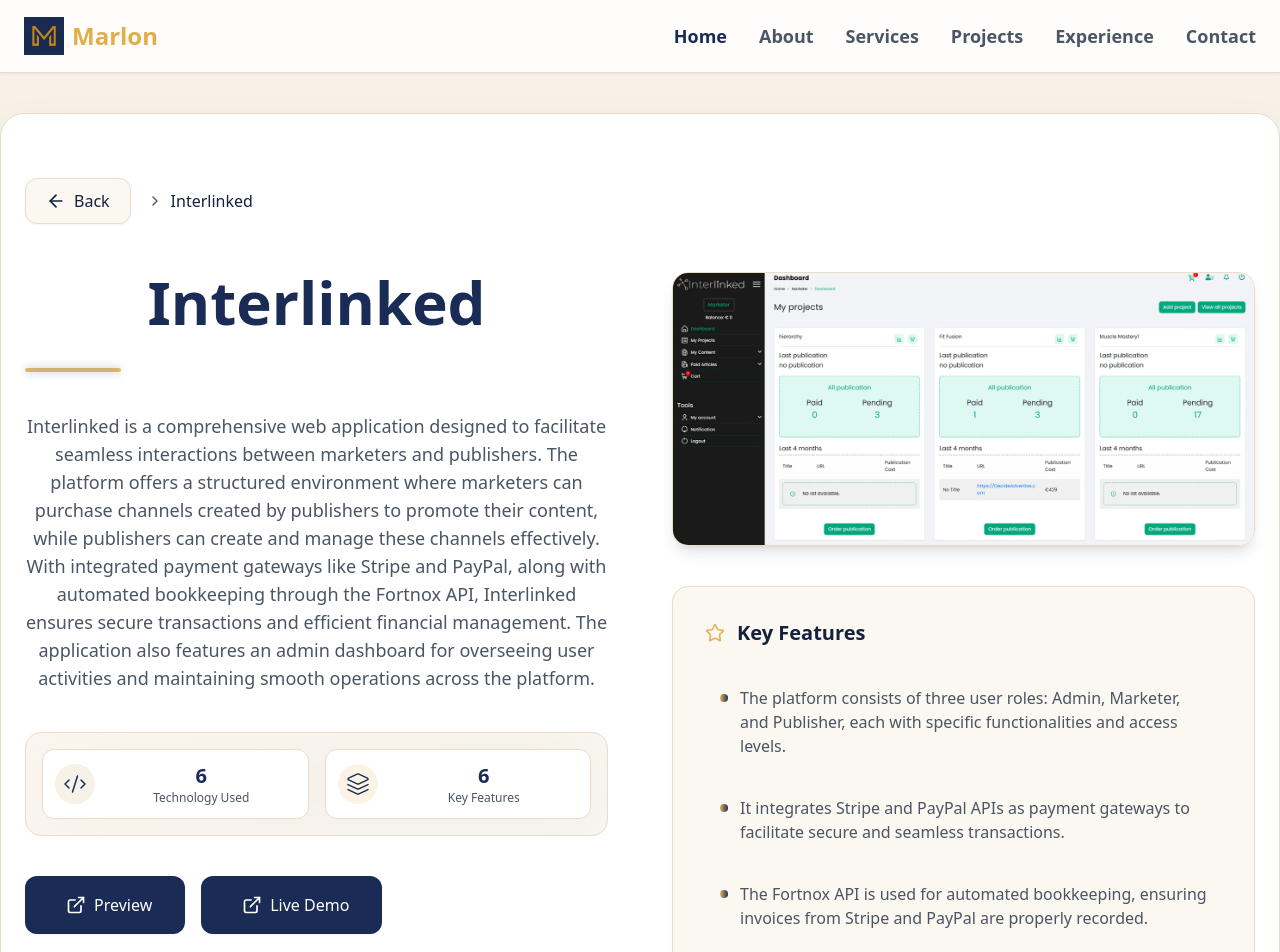
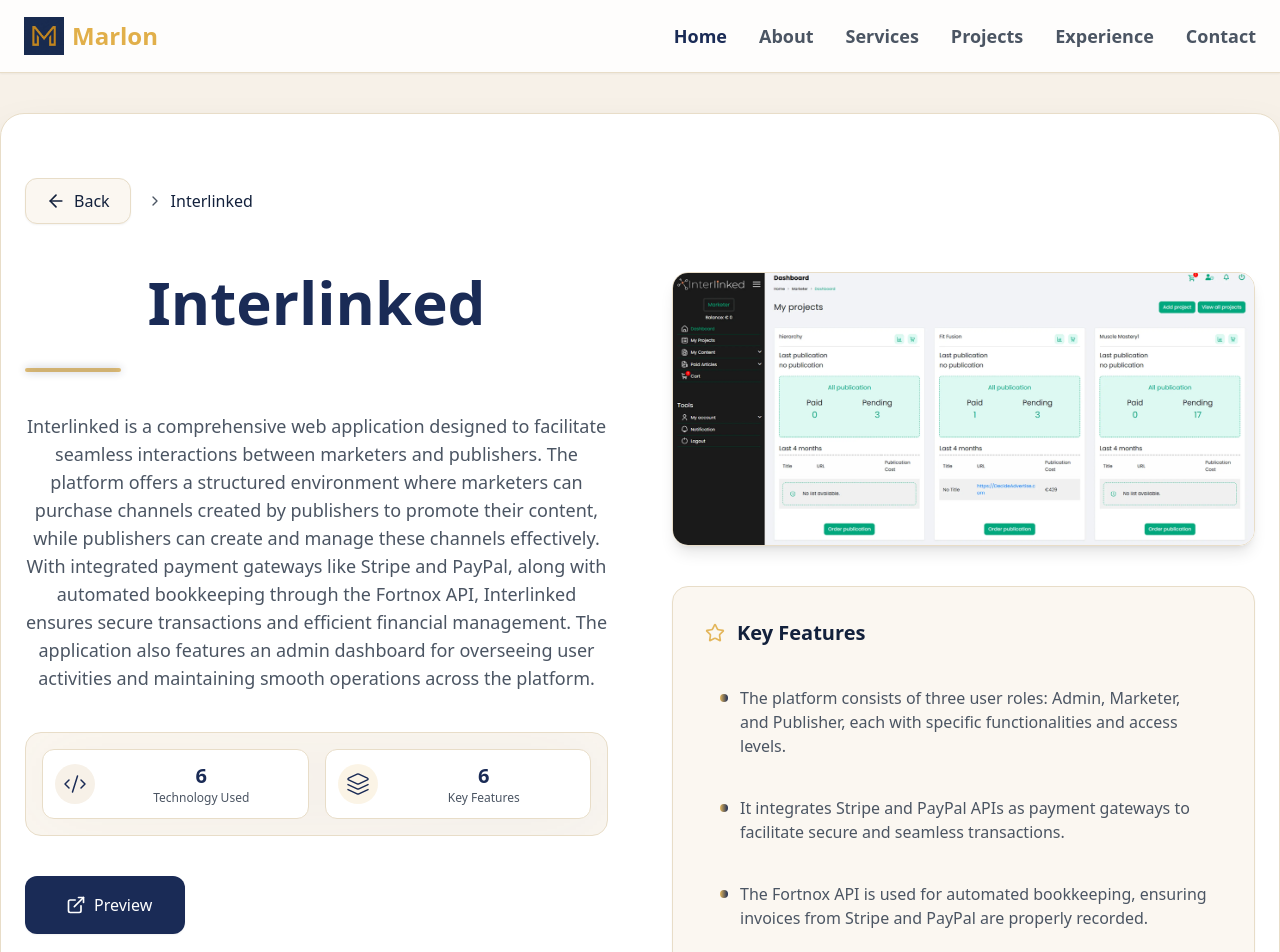
Before and after one commit to Marlon-03/Personal-Portfolio, a Vue app: page /project/interlinked in a window 1280 px wide. Shown: the top 952 px of the page. Built offline with nearby package versions, Linux system fonts and the light colour scheme.

Commit message:
remove live demo on interlinkjed

```diff
--- a/src/components/interlinked.vue
+++ b/src/components/interlinked.vue
@@ -60,11 +60,6 @@
                             <div class="absolute inset-0 translate-y-[100%] bg-[#E3B65B]/20 transition-transform duration-300 group-hover:translate-y-[0%]"></div>
                             <svg xmlns="http://www.w3.org/2000/svg" width="24" height="24" viewBox="0 0 24 24" fill="none" stroke="currentColor" stroke-width="2" stroke-linecap="round" stroke-linejoin="round" class="lucide lucide-external-link relative w-4 h-4 md:w-5 md:h-5 group-hover:rotate-12 transition-transform"><path d="M15 3h6v6"></path><path d="M10 14 21 3"></path><path d="M18 13v6a2 2 0 0 1-2 2H5a2 2 0 0 1-2-2V8a2 2 0 0 1 2-2h6"></path></svg>
                             <span class="relative font-medium">Preview</span>
-                        </a>
-                        <a href="https://app.interlinked.se/login" target="_blank" rel="noopener noreferrer" class="group relative inline-flex items-center space-x-1.5 md:space-x-2 px-4 md:px-8 py-2.5 md:py-4 bg-[#1A2B56] hover:bg-[#13213C] text-white rounded-xl transition-all duration-300 border border-[#1A2B56]/20 hover:border-[#1A2B56]/40 backdrop-blur-xl overflow-hidden text-sm md:text-base shadow-sm">
-                            <div class="absolute inset-0 translate-y-[100%] bg-[#E3B65B]/20 transition-transform duration-300 group-hover:translate-y-[0%]"></div>
-                            <svg xmlns="http://www.w3.org/2000/svg" width="24" height="24" viewBox="0 0 24 24" fill="none" stroke="currentColor" stroke-width="2" stroke-linecap="round" stroke-linejoin="round" class="lucide lucide-external-link relative w-4 h-4 md:w-5 md:h-5 group-hover:rotate-12 transition-transform"><path d="M15 3h6v6"></path><path d="M10 14 21 3"></path><path d="M18 13v6a2 2 0 0 1-2 2H5a2 2 0 0 1-2-2V8a2 2 0 0 1 2-2h6"></path></svg>
-                            <span class="relative font-medium">Live Demo</span>
                         </a>
                     </div>
 
--- a/src/views/Project.vue
+++ b/src/views/Project.vue
@@ -182,8 +182,8 @@ export default {
           description: 'Contributed to the development of a professional web application. The platform enables marketers to create and manage articles while purchasing channels directly from publishers.',
           tags: ['Laravel', 'JQuery', 'Bootstrap', 'MariaDB', 'Third-party API Integration'],
           category: 'application',
-          liveUrl: 'https://app.interlinked.se/login',
-          liveLabel: 'Live Demo',
+          liveUrl: 'https://drive.google.com/drive/folders/1BXyOnmPkq14luxxTIb3x0DdUsca-BFKJ?usp=sharing',
+          liveLabel: 'Preview',
           detailRoute: '/project/interlinked',
           inProgress: false,
         },
```
